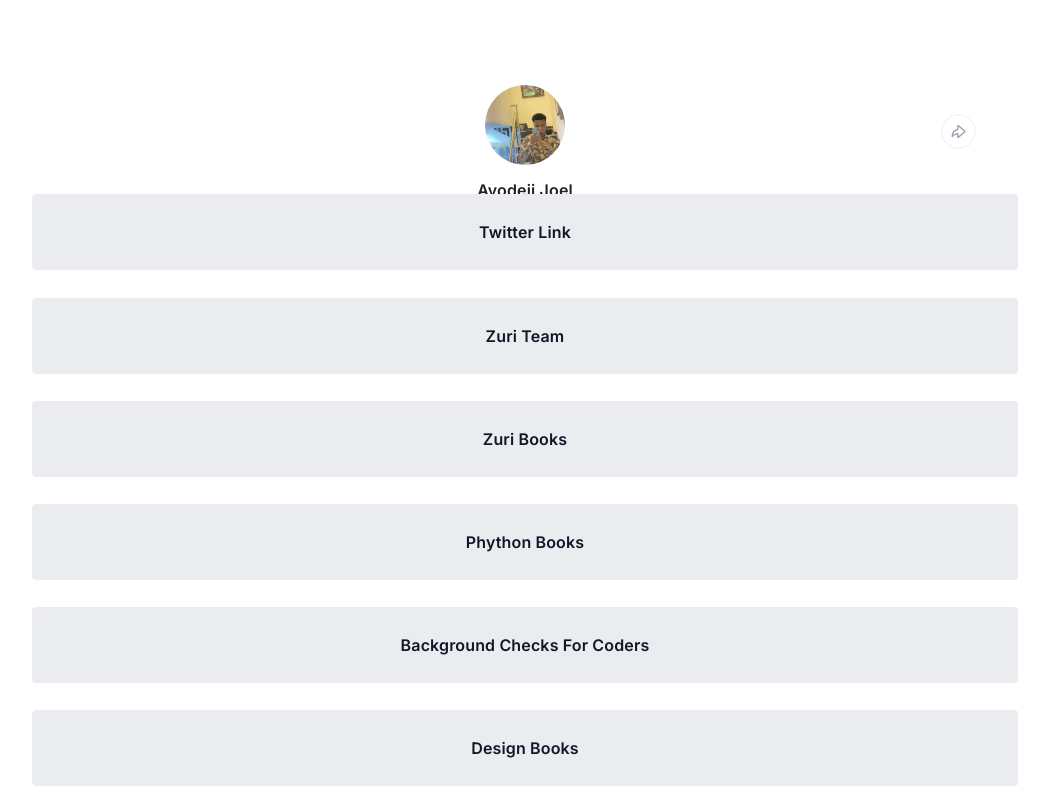
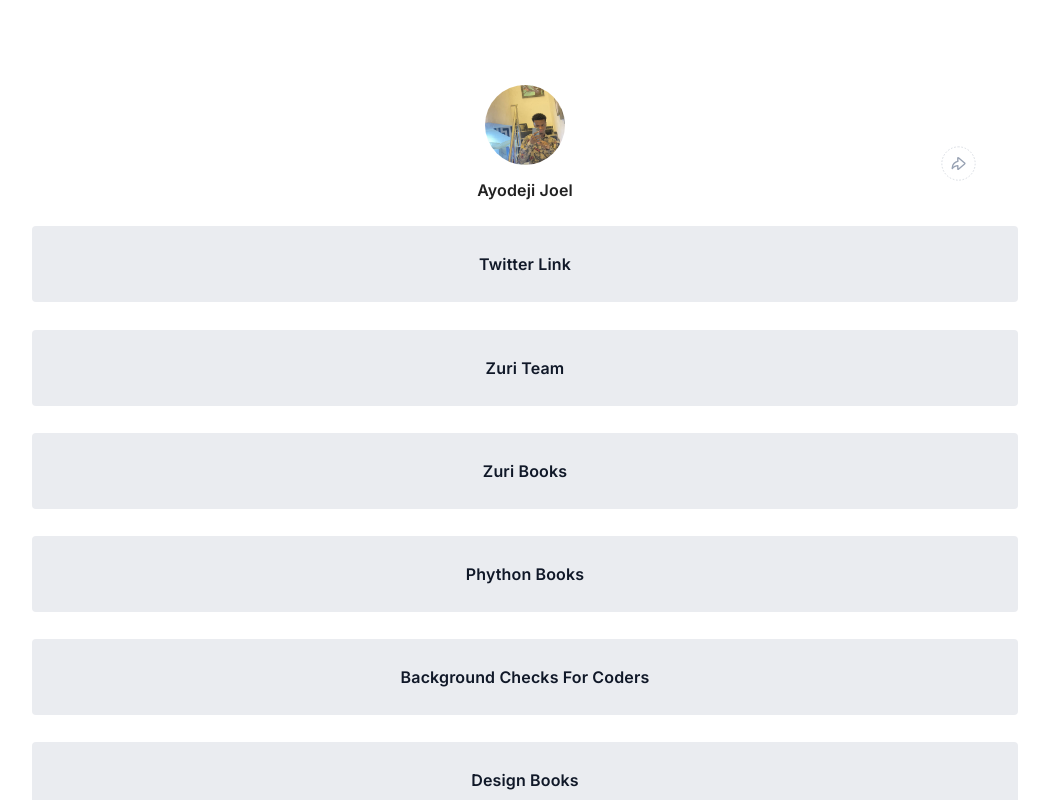
Before and after one commit to boiOctave/hngsocialtree, a React (Create React App) app: page / in a window 1280 px wide. Shown: the top 800 px of the page, without its empty margins (115-1164 px from the left). Built offline with nearby package versions, Linux system fonts and the light colour scheme.

Commit message:
style: increased margin bottom for profile image

```diff
--- a/src/components/Header/ProfileImage.js
+++ b/src/components/Header/ProfileImage.js
@@ -14,7 +14,7 @@ const ProfileImage = ({ name }) => {
                 flexDirection: 'column',
                 gap: '0.5rem',
                 flex: '0.5',
-                marginBottom: '2rem',
+                marginBottom: '4rem',
             }}>
             {/* <Avatar
                 alt='Profile Image'
```
